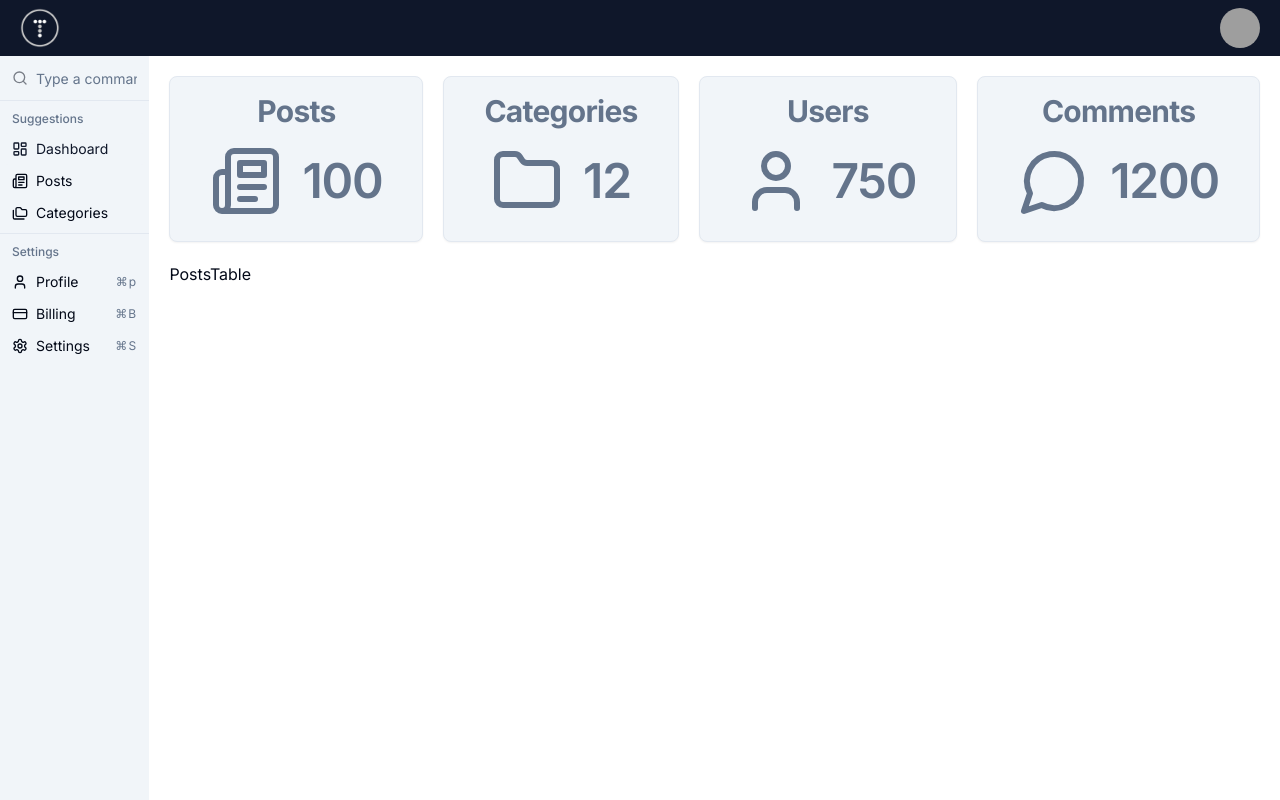
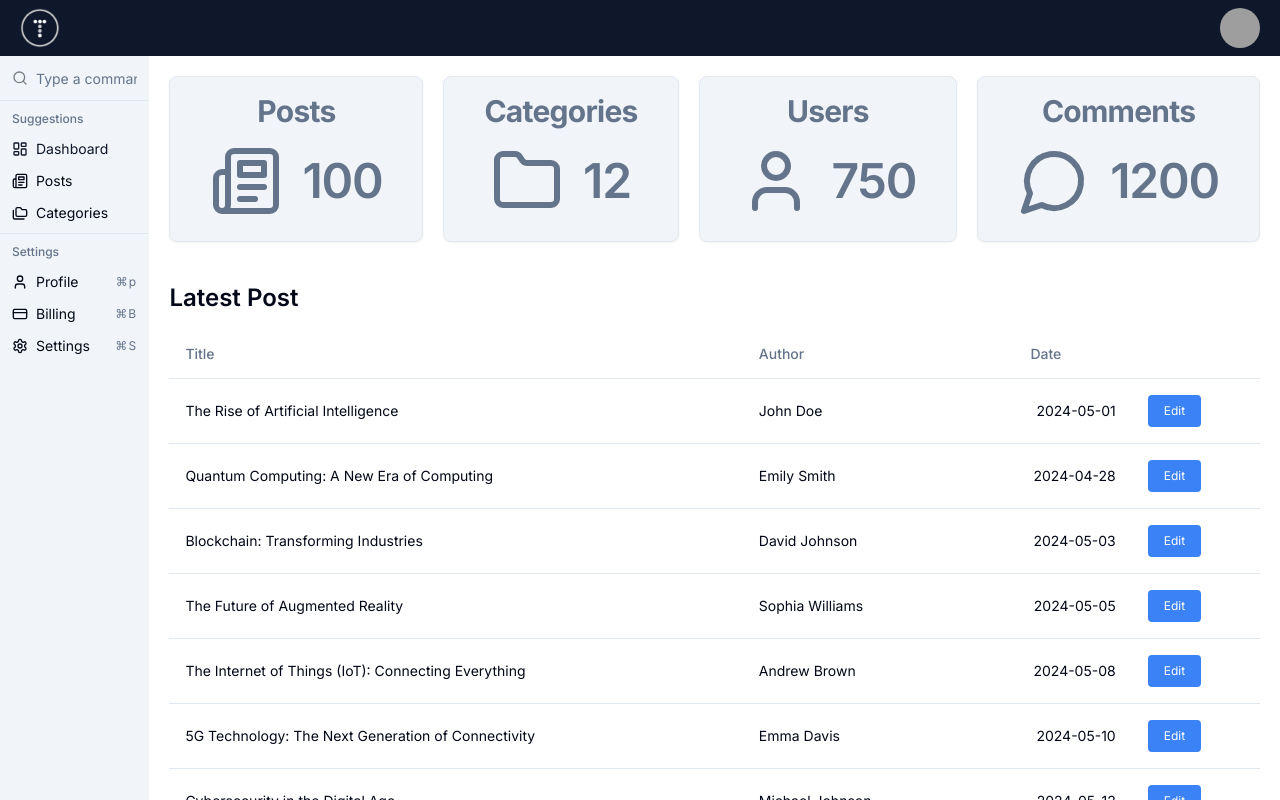
Before and after one commit to alisalali/admin-dash-shadcn, a Next.js app: page / in a window 1280 px wide. Shown: the top 800 px of the page. Built offline with nearby package versions, Linux system fonts and the light colour scheme; grey boxes are pictures that could not be loaded.

Commit message:
post table data with sorted method require to implement

```diff
--- a/app/page.tsx
+++ b/app/page.tsx
@@ -27,7 +27,7 @@
           icon={<MessageCircle className="text-slate-500" size={72} />}
         />
       </div>
-      <PostsTable />
+      <PostsTable title="Latest Post" limit={5} />
     </>
   );
 }
--- a/components/posts/PostsTable.tsx
+++ b/components/posts/PostsTable.tsx
@@ -1,7 +1,73 @@
 import React from "react";
 
-const PostsTable = () => {
-  return <div>PostsTable</div>;
+import {
+  Table,
+  TableBody,
+  TableCell,
+  TableHead,
+  TableHeader,
+  TableRow,
+  TableCaption,
+} from "@/components/ui/table";
+
+import posts from "@/data/posts";
+import { Post } from "@/type/post";
+import Link from "next/link";
+import { Button } from "@/components/ui/button";
+
+interface PostsTableProps {
+  limit?: number;
+  title?: string;
+}
+
+const tablePost = posts.map((post) => {
+  <TableRow key={post.id}>
+    <TableCell>{post.title}</TableCell>
+  </TableRow>;
+});
+
+const PostsTable = ({ limit, title }: PostsTableProps) => {
+  const sortedPosts: Post[] = [...posts].sort(
+    (a, b) => new Date(b.date).getTime() - new Date(a.date).getTime()
+  );
+
+  return (
+    <div className="mt-10">
+      <h3 className="text-2xl mb-4 font-semibold">{title ? title : "Posts"}</h3>
+      <Table>
+        <TableCaption>A list of recent post</TableCaption>
+        <TableHeader>
+          <TableRow>
+            <TableHead>Title</TableHead>
+            <TableHead className="hidden md:table-cell">Author</TableHead>
+            <TableHead className="hidden md:table-cell text-center">
+              Date
+            </TableHead>
+          </TableRow>
+        </TableHeader>
+        <TableBody>
+          {posts.map((post) => (
+            <TableRow key={post.id}>
+              <TableCell>{post.title}</TableCell>
+              <TableCell className="hidden md:table-cell">
+                {post.author}
+              </TableCell>
+              <TableCell className="hidden md:table-cell text-right">
+                {post.date}
+              </TableCell>
+              <TableCell>
+                <Link href={`/posts/edit/${post.id}`}>
+                  <button className="bg-blue-500 hover:bg-blue-700 py-2 px-4 text-white font-semiboldbold text-xs rounded">
+                    Edit
+                  </button>
+                </Link>
+              </TableCell>
+            </TableRow>
+          ))}
+        </TableBody>
+      </Table>
+    </div>
+  );
 };
 
 export default PostsTable;
```
Also changed, not shown: data/posts.ts (renamed from data/post.ts).
